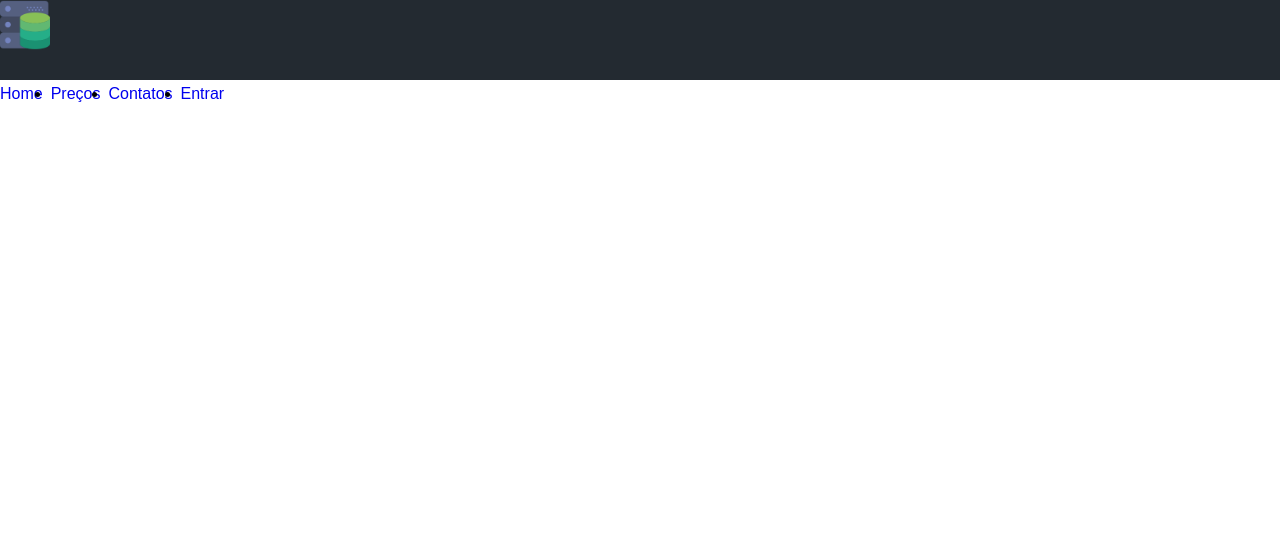
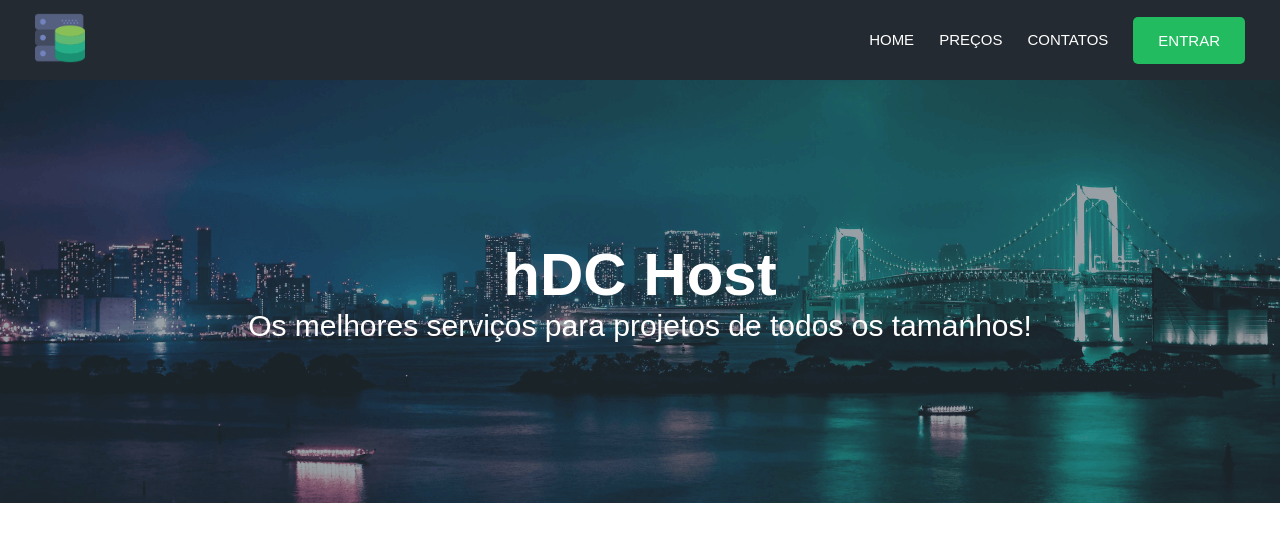
Before and after one commit to LucasGodoyFP/EstudoHTMLCSS, a plain HTML site: page Projeto-HdcHost/teste.html in a window 1280 px wide. Drawn offline with Linux system fonts and the light colour scheme.

Commit message:
Melhora arquivos teste e adiciona banner

```diff
--- a/Projeto-HdcHost/teste.css
+++ b/Projeto-HdcHost/teste.css
@@ -1,26 +1,65 @@
 * {
-  font-family: Arial, Helvetica, sans-serif;
   padding: 0;
   margin: 0;
+  font-family: Arial, Helvetica, sans-serif;
+  box-sizing: border-box;
 }
 
 header {
   background-color: #232a31;
   height: 80px;
+  padding: 0 35px;
+  display: flex;
+  align-items: center;
+  justify-content: space-between;
+  position: relative;
 }
 
 .logo {
+  height: 50px;
   width: 50px;
-  height: 50px;
 }
 
 .navbar-items {
   display: flex;
-  gap: 8px;
-  position: absolute;
-  line-height: 80px;
+  gap: 25px;
+  list-style: none;
+  align-items: center;
 }
 
 .navbar-items a {
   text-decoration: none;
+  color: #fff;
+  font-size: 15px;
+  text-transform: uppercase;
 }
+
+.btn-entrar {
+  display: inline-block;
+  background-color: #22bb5f;
+  padding: 15px 25px;
+  border-radius: 5px;
+  transition: transform 0.3s ease;
+}
+
+.btn-entrar:hover {
+  transform: scale(1.1);
+  border: 1px solid #fff;
+}
+
+.banner {
+  background-image: url(img/mainbanner.png);
+  background-position: center;
+  background-size: cover;
+  padding: 10rem 0;
+  color: #fff;
+  text-align: center;
+}
+
+.banner h1 {
+  font-size: 60px;
+}
+
+.banner p {
+  font-size: 30px;
+}
--- a/Projeto-HdcHost/teste.html
+++ b/Projeto-HdcHost/teste.html
@@ -16,9 +16,15 @@
           <li><a href="#">Home</a></li>
           <li><a href="#">Preços</a></li>
           <li><a href="#">Contatos</a></li>
-          <li><a href="#">Entrar</a></li>
+          <li><a href="#" class="btn-entrar">Entrar</a></li>
         </ul>
       </nav>
     </header>
+    <main>
+      <div class="banner">
+        <h1>hDC Host</h1>
+        <p>Os melhores serviços para projetos de todos os tamanhos!</p>
+      </div>
+    </main>
   </body>
 </html>
```
